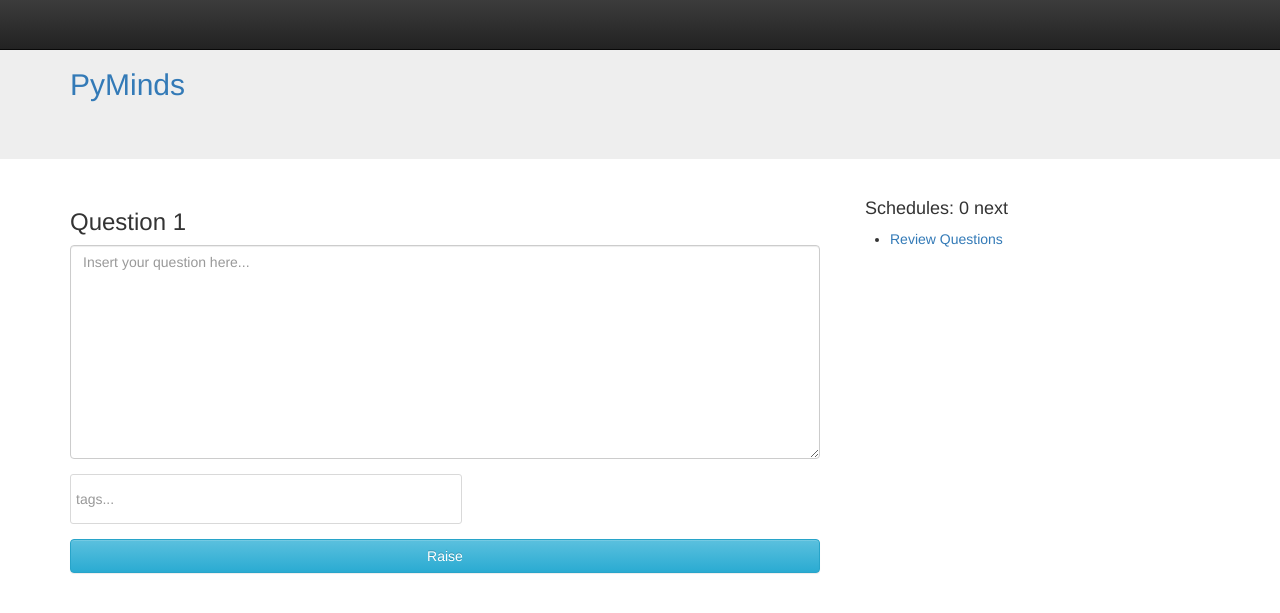
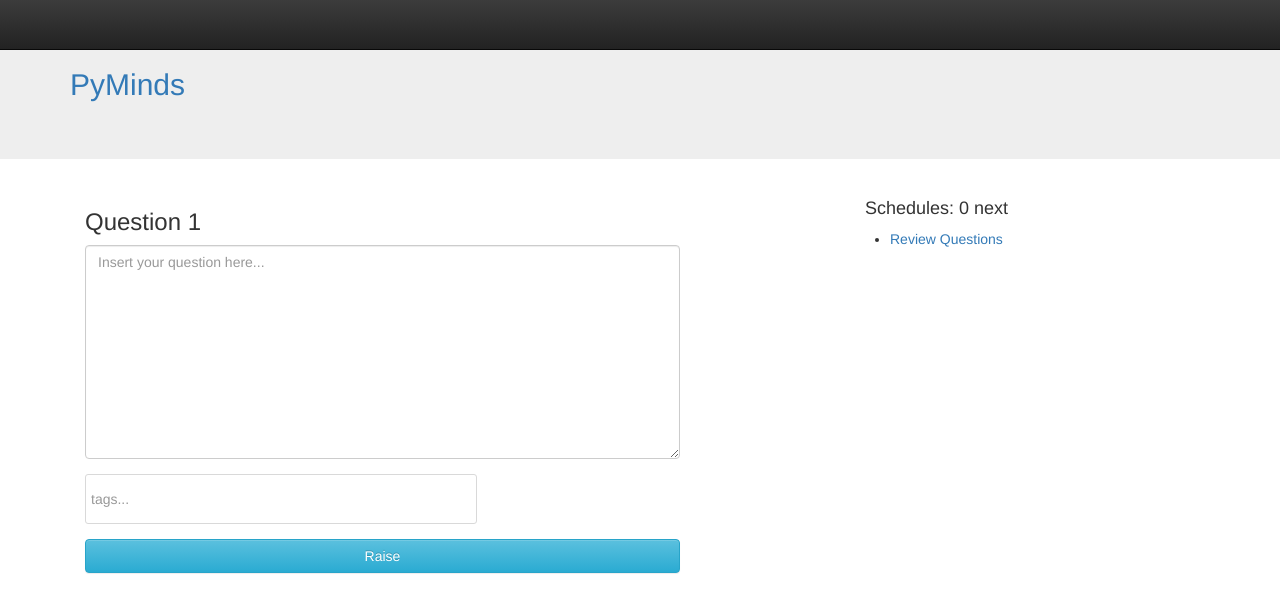
Before and after one commit to andersonresende/pyminds, a Django app: page / in a window 1280 px wide. Shown: the top 613 px of the page. Run offline with Django 3.2, Linux system fonts and the light colour scheme; data that the repository does not hold is empty; some libraries are stand-ins or nearby versions.

Commit message:
Changed css to question form

```diff
--- a/review/templates/home.html
+++ b/review/templates/home.html
@@ -17,6 +17,7 @@
         {% endblock %}
 
         {% block content_left %}
+            <div class="col-md-10">
                 <h3>Question {{number_next_question}}</h3>
                     <form method='POST' action='' class="">
                      {% csrf_token %}
@@ -32,6 +33,7 @@
                     </form>
 
                 <input type="hidden" id="myVar" name="variable" value="{{tags}}">
+            </div>
         {% endblock %}
 
         {% block content_right %}
```
